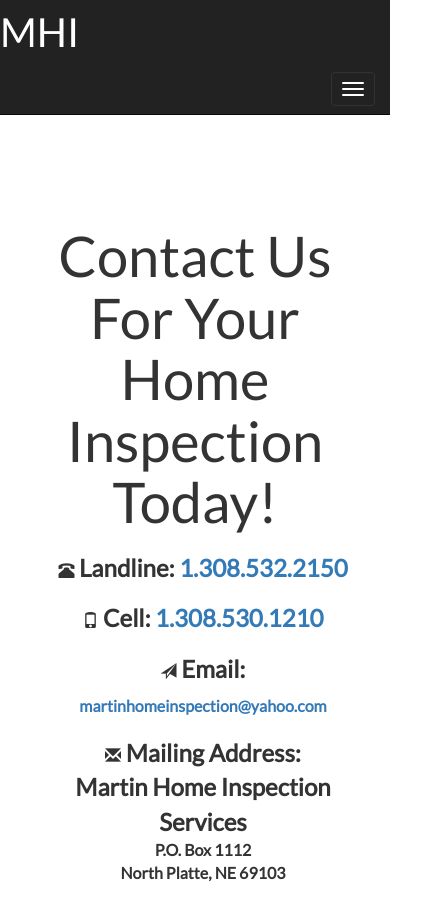
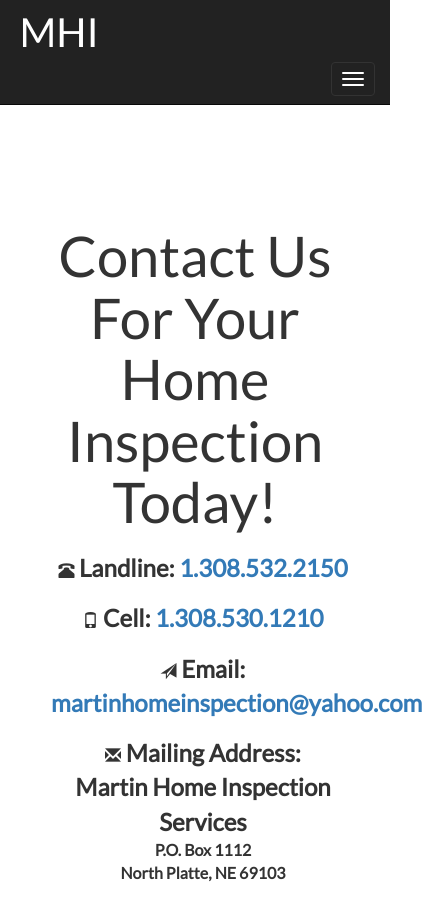
Before and after one commit to nppat/martinhomeinspection, a website: page client/index.html at #!/contact in a window 390 px wide. Shown: the top 916 px of the page, 422 px wide, since content can reach past the window. Drawn offline with nearby package versions, Linux system fonts and the light colour scheme; files whose address does not match are found by name.

Commit message:
issues with sizing after adding fix for email address <a> tag font resize on small screen.  pulled out @media query for now

```diff
--- a/client/partials/contact.html
+++ b/client/partials/contact.html
@@ -37,7 +37,7 @@
 				<ul class="list-unstyled">
 					<li><span class="glyphicon glyphicon-phone-alt"></span> Landline: <a href="tel:+13085322150">1.308.532.2150</a></li>
 					<li><span class="glyphicon glyphicon-phone"></span> Cell: <a href="tel:+13085301210">1.308.530.1210</a></li>
-					<li><span class="glyphicon glyphicon-send"></span> Email: <a id='email' href="mailto:martinhomeinspection@yahoo.com">martinhomeinspection@yahoo.com</a></a></li>
+					<li><span class="glyphicon glyphicon-send"></span> Email: <a class='email_address' href="mailto:martinhomeinspection@yahoo.com">martinhomeinspection@yahoo.com</a></a></li>
 					<li><span class="glyphicon glyphicon-envelope"></span>
 						Mailing Address:<br>
 						<address id="address1">
--- a/client/static/css/styles.css
+++ b/client/static/css/styles.css
@@ -117,6 +117,9 @@
         display: block;
         min-width: 100%;
     }
+    .mobile_brand  {
+        margin: 2.5% 0 0 5%;
+    }
     .navbar-header {
         min-width: 100%;
         color: #fff;
@@ -127,11 +130,6 @@
 #p_qual {
     padding: 5% 5% 0 5%;
 }
-
-@media screen and (max-width: 767px) { /* resize <a> font size so screen is not scrolling horizontally on sm device */
-  #email  {
-    font-size: 1rem !important;
-  }
 /* *************************** Footer *************************** */
 footer {
   padding-top: 1%;
```
